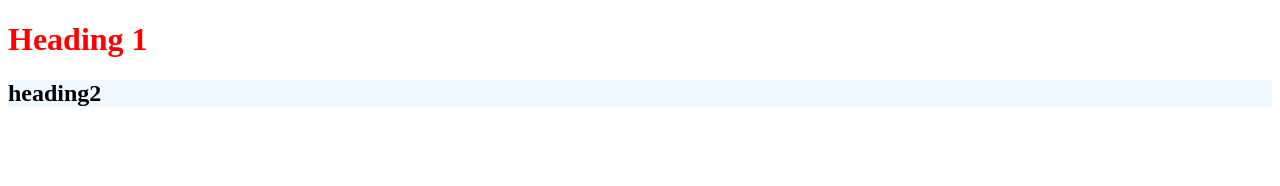
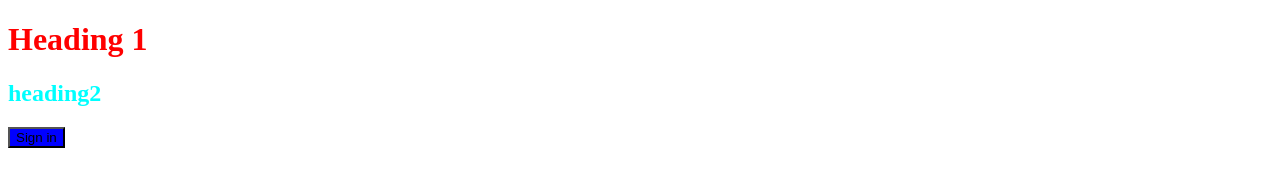
Before and after one commit to Jayanthreddy663/new_repo, a plain HTML site: page index.html in a window 1280 px wide. Drawn offline with Linux system fonts and the light colour scheme.

Commit message:
added buttons

```diff
--- a/index.html
+++ b/index.html
@@ -10,5 +10,6 @@
 <body>
     <h1>Heading 1</h1>
     <h2>heading2</h2>
+    <button>Sign in</button>
 </body>
 </html>
--- a/styles.css
+++ b/styles.css
@@ -3,5 +3,9 @@ h1{
 }
 
 h2 {
-    background-color: aliceblue;
+   color: aqua;
 }
+
+button{
+    background-color: blue;
+}
```
